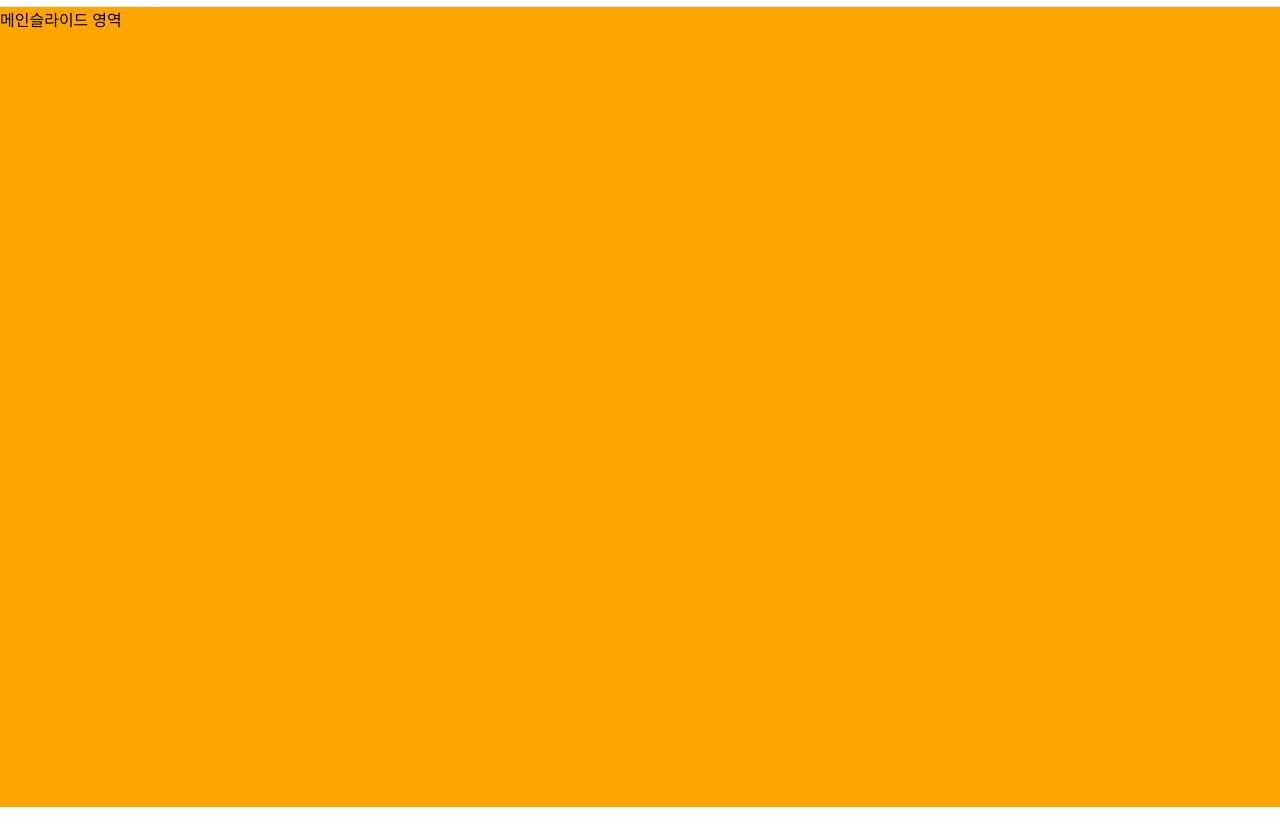
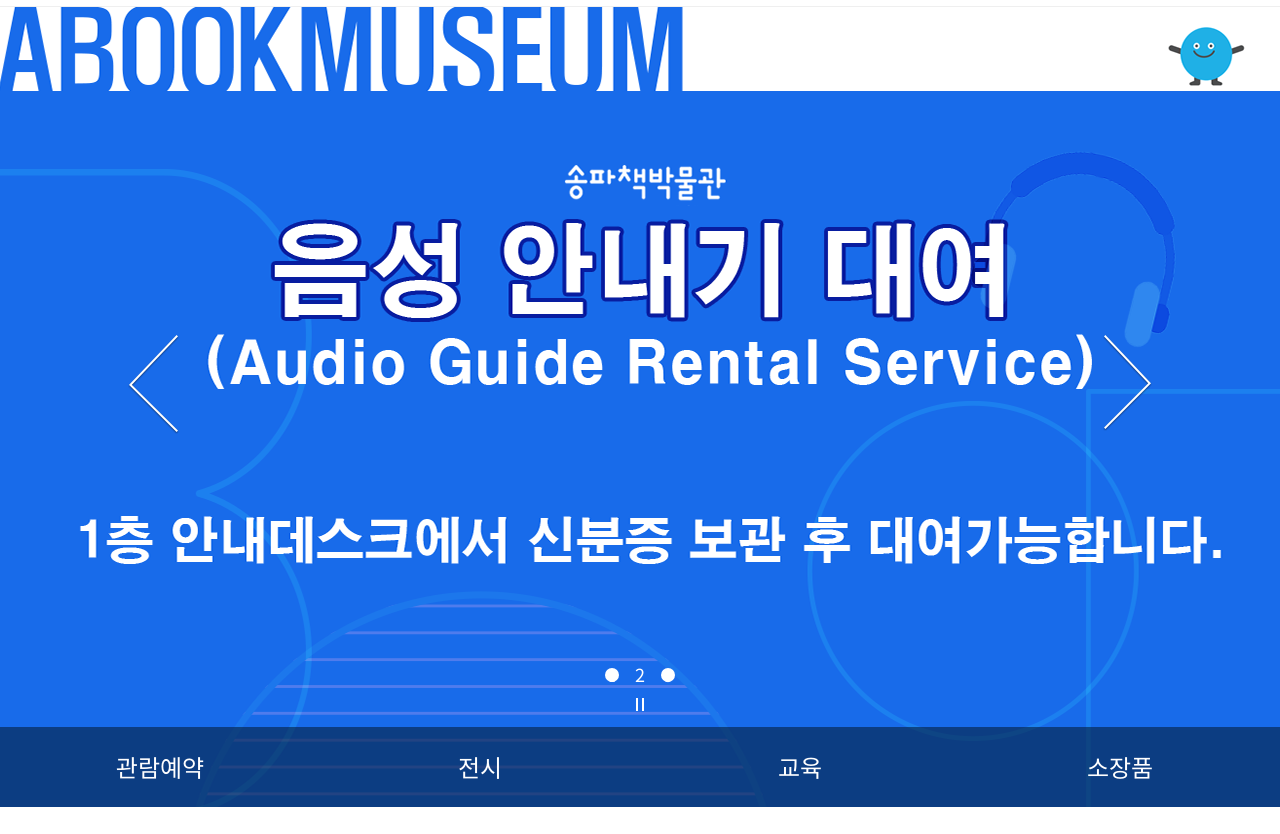
Before and after one commit to 1uyeon/bookmuseum, a plain HTML site: page index.html in a window 1280 px wide. Shown: the part 68-902 px from the top of the page. Drawn offline with nearby package versions, Linux system fonts and the light colour scheme.

Commit message:
메인 슬라이드 완료

```diff
--- a/css/main.css
+++ b/css/main.css
@@ -7,6 +7,7 @@
     -webkit-box-sizing: border-box;
     -moz-box-sizing:  border-box;
     box-sizing: border-box;
+    font-family: 'Noto Sans KR';
 }
 *:before, *:after {
     -webkit-box-sizing: border-box;
@@ -37,6 +38,7 @@ header {
     background-color: #FFFFFF;
     border-bottom: 1px solid #efefef;
     padding: 0 25px;
+    z-index: 10;
 }
 .menu {
     cursor: pointer;
@@ -70,15 +72,109 @@ header {
 
 
 /* 바디 영역 */
+/* 메인슬라이드 영역 */
 .bodyWrap {
     margin-top: 75px;
 }
 .mainSlide {
     width: 100%;
     height: 800px;
-    background-color: orange;
+    position: relative;
+}
+.mainSlide .swiper {
+    width: 100%;
+    height: 100%;
+}
+.mainSlide .swiper-slide img{
+    width: 100%;
+    height: 100%;
+    object-fit: cover;
+}
+.swiper-button-area {
+    width: 100%;
+    position: absolute;
+    bottom: 90px;
+    z-index: 2;
+    text-align: center;
+}
+.mainSlide .swiper-pagination-bullet {
+    background: #FFFFFF;
+    opacity: 1;
+    width: 14px;
+    height: 14px;
+    font-size: 12px;
+}
+.mainSlide .swiper-pagination-bullet-active {
+    background: none;
+    font-size: 18px;
+}
+.swiper-pagination span {
+    margin-right: 10px !important;
+    color: #FFFFFF;
+}
+.swiper-pagination span:last-child {
+    margin-right: 0 !important;
+}
+.swiper-pagination span:first-child {
+    margin-left: 0 !important;
+}
+.nonedp {
+    display: none;
+}
+.swiper-horizontal>.swiper-pagination-bullets, .swiper-pagination-bullets.swiper-pagination-horizontal, .swiper-pagination-custom, .swiper-pagination-fraction {
+    bottom: 120px;
+}
+.swiper-button-next::after,
+.swiper-button-prev::after {
+  display: none;
+}
+.swiper-button-prev {
+    background: url("../img/mainSlide/vis_prev.png");
+    width: 52px;
+    height: 100px;
+    transform: translate(0, -50%);
+    left: 10%;
+}
+.swiper-button-next {
+    background: url("../img/mainSlide/vis_next.png");
+    width: 52px;
+    height: 100px;
+    transform: translate(0, -50%);
+    right: 10%;
 }
 
+.selectTab {
+    position: absolute;
+    bottom: 0;
+    z-index: 1;
+    width: 100%;
+    background-color: rgba(6,31,60,0.6);
+    height: 80px;
+    display: flex;
+    justify-content: center;
+}
+.selectTab ul {
+    width: 100%;
+    max-width: 1400px;
+    height: 100%;
+    text-align: center;
+}
+.selectTab li {
+    float: left;
+    width: 25%;
+    max-width: 350px;
+    height: 100%;
+    font-size: 24px;
+    line-height: 80px;
+    color: #FFFFFF;
+    transition: 0.5s ease-in-out;
+}
+.selectTab li:hover {
+    background-color: #1080A6;
+    transition: 0.5s ease-in-out;
+}
+
+/* 메인컨텐츠 영역 */
 .mainContents {
     width: 100%;
     padding: 0 35px;
--- a/index.html
+++ b/index.html
@@ -8,6 +8,17 @@
     <link rel="preconnect" href="https://fonts.googleapis.com">
     <link rel="preconnect" href="https://fonts.gstatic.com" crossorigin>
     <link href="https://fonts.googleapis.com/css2?family=Noto+Sans+KR:wght@100;300;400;500;700;900&display=swap" rel="stylesheet">
+
+    <script src="https://code.jquery.com/jquery-1.12.4.min.js"></script>
+    <!-- swiper -->
+    <link
+    rel="stylesheet"
+    href="https://cdn.jsdelivr.net/npm/swiper@8/swiper-bundle.min.css"
+    />
+    <script src="https://cdn.jsdelivr.net/npm/swiper@8/swiper-bundle.min.js"></script>
+    <script src="https://unpkg.com/swiper/swiper-bundle.min.js"></script>
+
+    <script src="js/main.js"></script>
     <link rel="stylesheet" href="css/main.css">
     <title>송파 책박물관</title>
 </head>
@@ -54,7 +65,37 @@
     <div class="bodyWrap">
         <!-- 메인 슬라이드 영역 -->
         <div class="mainSlide">
-            메인슬라이드 영역
+            <!-- Slider main container -->
+            <div class="swiper">
+                <!-- Additional required wrapper -->
+                <div class="swiper-wrapper">
+                    <!-- Slides -->
+                    <div class="swiper-slide"><img src="img/mainSlide/slide1.jpg" alt="기획특별전"></div>
+                    <div class="swiper-slide"><img src="img/mainSlide/slide2.png" alt="음성안내기대여"></div>
+                    <div class="swiper-slide"><img src="img/mainSlide/slide3.jpg" alt="여름방학프로그램"></div>
+                </div>
+                <!-- pagination -->
+                <div class="swiper-pagination"></div>
+
+                <!-- navigation buttons -->
+                <div class="swiper-button-prev"></div>
+                <div class="swiper-button-next"></div>
+
+                <!-- autoplay stop&play button -->
+                <div class="swiper-button-area">
+                    <div class="swiper-button-pause"><img src="img/mainSlide/vis_pause.png" alt="stop"></div>
+                    <div class="swiper-button-play nonedp"><img src="img/mainSlide/vis_play.png" alt="play"></div>
+                </div>
+            </div>
+
+            <div class="selectTab">
+                <ul>
+                    <li><a href="#">관람예약</a></li>
+                    <li><a href="#">전시</a></li>
+                    <li><a href="#">교육</a></li>
+                    <li><a href="#">소장품</a></li>
+                </ul>
+            </div>
         </div>
 
         <!-- 메인 컨텐츠 영역 -->
--- /dev/null
+++ b/js/main.js
@@ -0,0 +1,45 @@
+$(document).ready(function() {
+
+  // swiper
+  const swiper = new Swiper('.swiper', {
+    // Optional parameters
+    autoplay: {
+      delay: 3000,
+      disableOnInteraction: false,
+    },
+    loop: true,
+
+    // If we need pagination
+    pagination: {
+      el: '.swiper-pagination',
+      clickable: true,
+          renderBullet: function (index, className) {
+            return '<span class="' + className + '">' + (index + 1) + "</span>";
+          },
+    },
+
+    // Navigation arrows
+    navigation: {
+      nextEl: '.swiper-button-next',
+      prevEl: '.swiper-button-prev',
+    },
+
+    // And if we need scrollbar
+    scrollbar: {
+      el: '.swiper-scrollbar',
+    },
+  });
+
+  // swiper autoplay button
+  $(".swiper-button-pause").click(function() {
+    swiper.autoplay.stop();
+    $(this).addClass("nonedp");
+    $(".swiper-button-play").removeClass("nonedp");
+  });
+  $(".swiper-button-play").click(function() {
+    swiper.autoplay.start();
+    $(this).addClass("nonedp");
+    $(".swiper-button-pause").removeClass("nonedp");
+  });
+
+});
```
Also changed, not shown: img/mainSlide/vis_next.png (added), img/mainSlide/vis_pause.png (added), img/mainSlide/vis_play.png (added), img/mainSlide/vis_prev.png (added).
